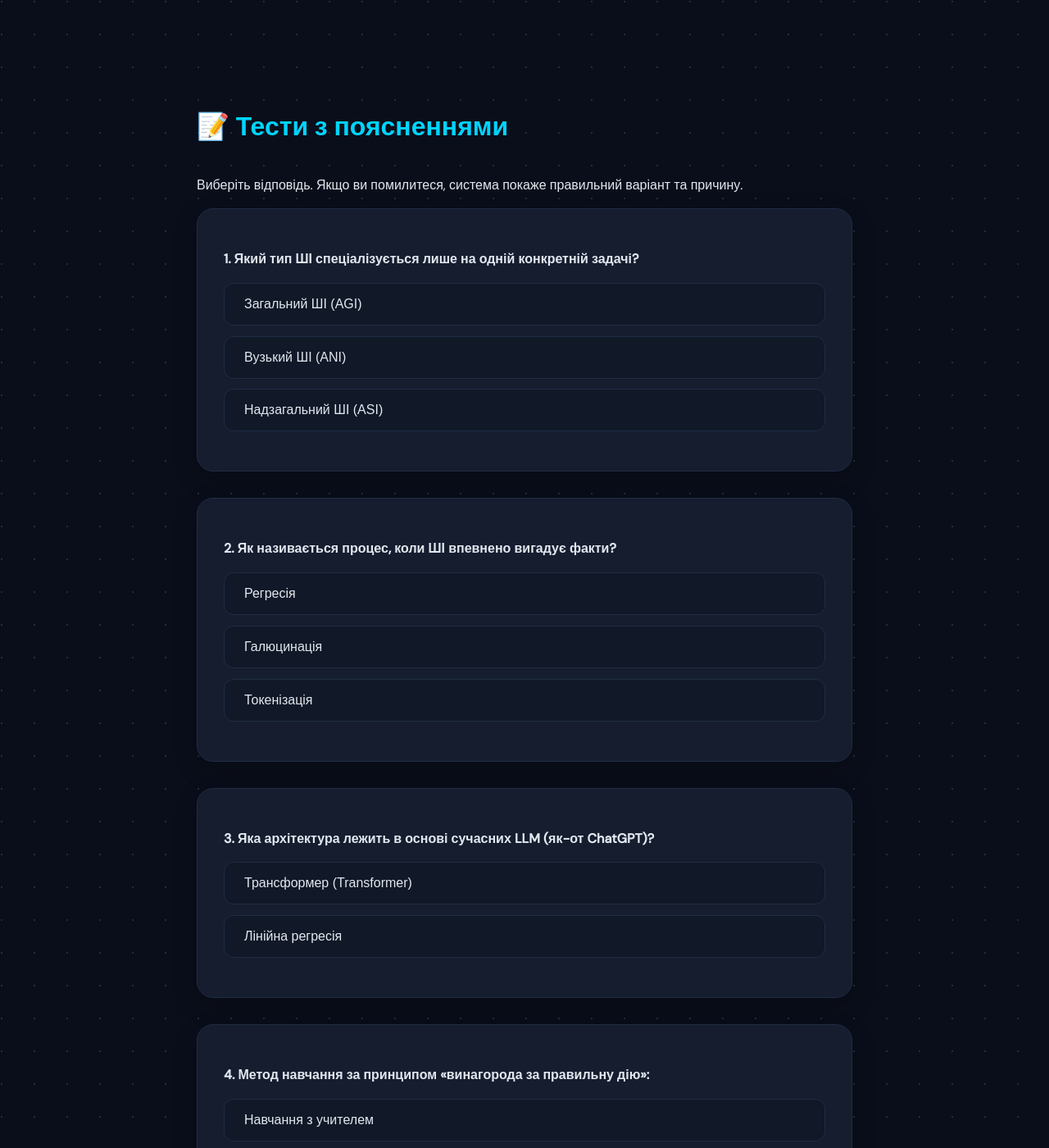
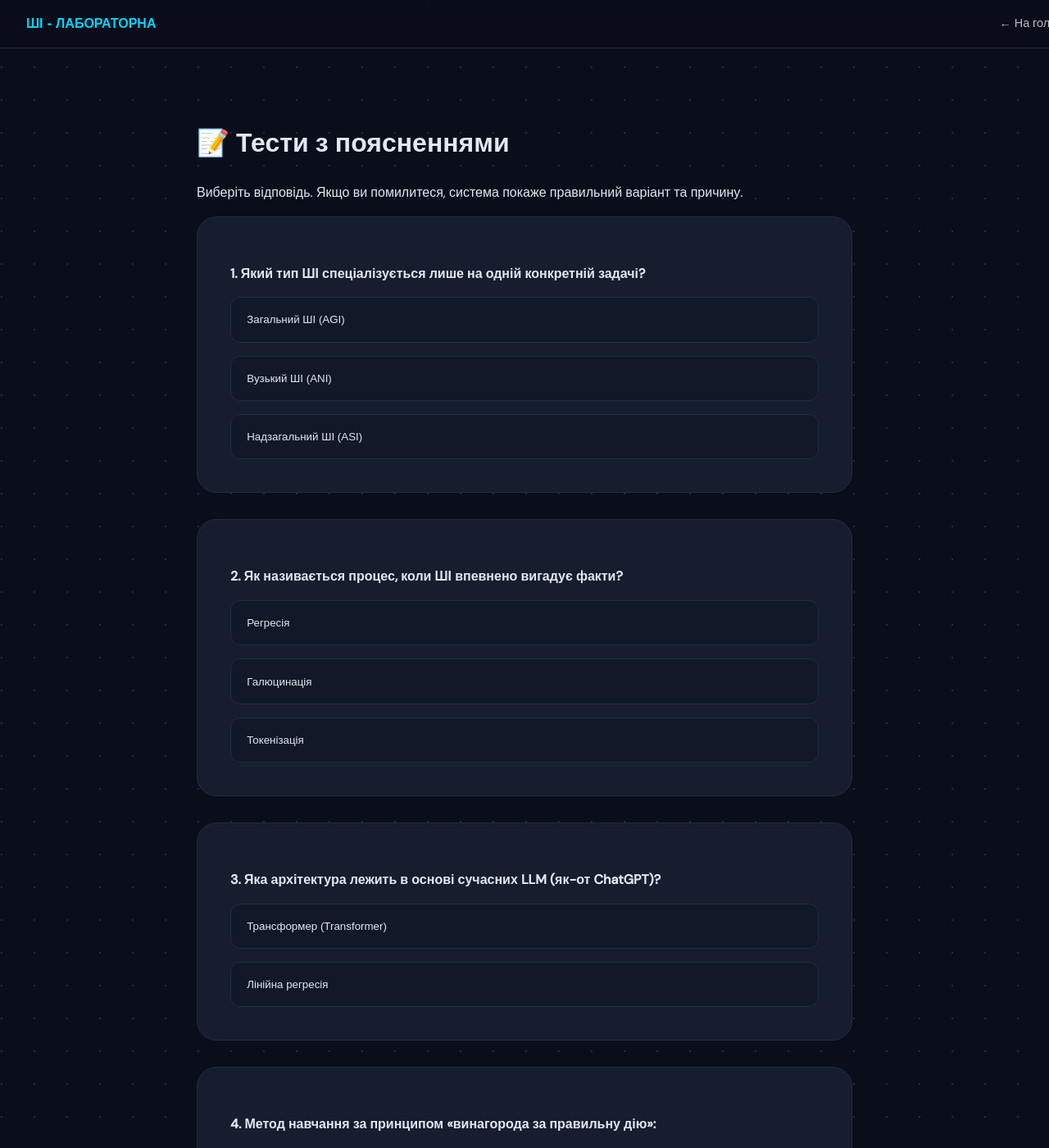
Before and after one commit to Ilona160/AI, a Jekyll site: the page built from tests/self-check.md, in a window 1280 px wide and 1400 px high. Shown: the whole window at 82% size. Built offline with Jekyll 4.4.1, drawn with Linux system fonts in a browser that asks for light colours.

Commit message:
Update default.html

```diff
--- a/_layouts/default.html
+++ b/_layouts/default.html
@@ -8,43 +8,50 @@
   <style>
     :root {
       --bg: #0a0e1a; --surface: #111827; --card: #161d2e; --border: #1e2d45;
-      --accent: #00d4ff; --text: #e2e8f0; --muted: #64748b;
+      --accent: #00d4ff; --text: #e2e8f0; --heading: #f8fafc;
     }
+
     body {
       font-family: 'DM Sans', sans-serif; background: var(--bg); color: var(--text);
-      line-height: 1.6; padding: 100px 20px;
+      line-height: 1.6; padding: 120px 20px 60px; /* Відступ зверху для навігації */
       background-image: radial-gradient(circle at 2px 2px, var(--border) 1px, transparent 0);
       background-size: 40px 40px;
     }
+
+    /* Навігаційна панель */
+    nav {
+      position: fixed; top: 0; left: 0; width: 100%;
+      background: rgba(10, 14, 26, 0.8); backdrop-filter: blur(12px);
+      border-bottom: 1px solid var(--border); padding: 1rem 2rem;
+      display: flex; justify-content: space-between; align-items: center; z-index: 1000;
+    }
+    .nav-logo { font-family: 'Syne', sans-serif; font-weight: 800; color: var(--accent); text-decoration: none; }
+    .nav-link { color: var(--text); text-decoration: none; font-size: 0.9rem; opacity: 0.8; transition: 0.3s; }
+    .nav-link:hover { opacity: 1; color: var(--accent); }
+
     .container { max-width: 800px; margin: 0 auto; }
 
-    /* Стиль блоку з питанням */
-    .content-block {
-      background: var(--card); border: 1px solid var(--border);
-      padding: 2rem; border-radius: 20px; margin-bottom: 2rem;
-      box-shadow: 0 10px 30px rgba(0,0,0,0.2);
-    }
+    .content-block { background: var(--card); border: 1px solid var(--border); padding: 2.5rem; border-radius: 24px; margin-bottom: 2rem; }
 
-    /* Стиль кнопок-варіантів (виправляємо білі прямокутники) */
     .quiz-btn {
-      display: block; width: 100%; text-align: left;
-      padding: 1rem 1.5rem; margin-top: 0.8rem;
-      background: var(--surface); border: 1px solid var(--border);
-      color: var(--text); border-radius: 12px;
-      cursor: pointer; font-size: 1rem; transition: all 0.3s ease;
+      display: block; width: 100%; text-align: left; padding: 1.2rem; margin-top: 1rem;
+      background: var(--surface); border: 1px solid var(--border); color: var(--text);
+      border-radius: 12px; cursor: pointer; transition: 0.3s;
     }
     .quiz-btn:hover { border-color: var(--accent); background: rgba(0, 212, 255, 0.05); }
 
-    /* Стани після натискання */
-    .correct { border-color: #10b981 !important; background: rgba(16, 185, 129, 0.15) !important; color: #10b981 !important; font-weight: 600; }
+    .correct { border-color: #10b981 !important; background: rgba(16, 185, 129, 0.15) !important; color: #10b981 !important; }
     .incorrect { border-color: #ef4444 !important; background: rgba(239, 68, 68, 0.15) !important; color: #ef4444 !important; }
 
-    .quiz-btn:disabled { cursor: default; }
-
-    h1 { font-family: 'Syne', sans-serif; color: var(--accent); margin-bottom: 2rem; }
+    .feedback { display: none; margin-top: 1rem; padding: 1rem; background: rgba(0, 212, 255, 0.05); border-left: 4px solid var(--accent); border-radius: 8px; font-size: 0.9rem; }
   </style>
 </head>
 <body>
+  <nav>
+    <a href="/" class="nav-logo">ШІ · ЛАБОРАТОРНА</a>
+    <a href="/" class="nav-link">← На головну</a>
+  </nav>
+
   <div class="container">
     {{ content }}
   </div>
```
Also changed, not shown: other parts of _layouts/default.html (+5 -19 lines). Lines whose indentation alone changed are shown as unchanged.
